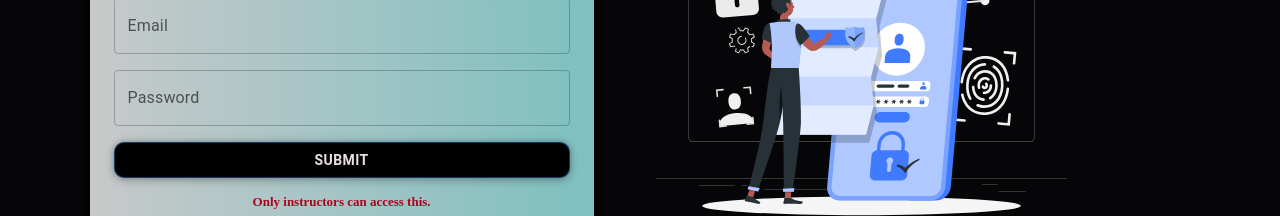
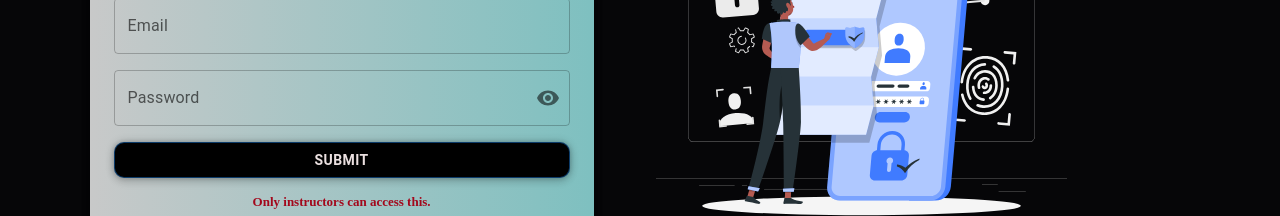
Before and after one commit to Muhammedrameesz/Ecommerce_NAC_frontend, a React (Create React App) app: page /instructer in a window 1280 px wide. Shown: the part 254-470 px from the top of the page. Built offline with nearby package versions, Linux system fonts and the light colour scheme; no server answers; what react-swipeable-views-utils would draw is missing.

Commit message:
final commit

```diff
--- a/src/Components/cards.jsx
+++ b/src/Components/cards.jsx
@@ -50,6 +50,7 @@ export default function CardsComponent() {
               alignItems:'center',
               justifyContent:'space-around',
               mb:{xs:5,md:0},
+              mr:{xs:4,md:1}
             }}>
               <Box
                 sx={{
--- a/src/Components/instructer/instructerLogon.jsx
+++ b/src/Components/instructer/instructerLogon.jsx
@@ -3,9 +3,11 @@ import { useForm } from "react-hook-form";
 import axios from "axios";
 import { toast } from "react-toastify";
 import { useNavigate } from "react-router-dom";
-import { Box, Button, Stack, TextField, Typography } from "@mui/material";
+import { Box, Button, Stack, TextField, Typography, IconButton, InputAdornment } from "@mui/material";
 import useInstructerAuthStore from "../../store/InstructerAuthStore";
 import LockIcon from "@mui/icons-material/Lock";
+import Visibility from "@mui/icons-material/Visibility";
+import VisibilityOff from "@mui/icons-material/VisibilityOff";
 import LoadingSpinner from "../../UI/loadinSpinner.jsx";
 import AuthSvg from "../../image/auth protect.svg";
 
@@ -14,6 +16,7 @@ export default function InstructerLogin() {
   const navigate = useNavigate();
   const { instructer } = useInstructerAuthStore();
   const [loading, setLoading] = useState(false);
+  const [showPassword, setShowPassword] = useState(false);
 
   const ondata = async (data) => {
     setLoading(true);
@@ -42,6 +45,8 @@ export default function InstructerLogin() {
     }
   };
 
+  const handleClickShowPassword = () => setShowPassword(!showPassword);
+
   const style = {
     color: "#ec2805",
     marginLeft: 10,
@@ -49,12 +54,12 @@ export default function InstructerLogin() {
 
   return (
     <>
-      <Box >
+      <Box>
         <form id="signUpForm" onSubmit={handleSubmit(ondata)}>
           <Box
               width={{ xs: "80%", sm: "80%", md: "80%" }}
-              mt={{xs:4,md:3,lg:3}}
-              ml={{ xs: "10%", sm: "8%", md: "7%" }}
+              mt={{ xs: 4, md: 3, lg: 3 }}
+              ml={{ xs: "10%", sm: "8%", md: "7%" }}  // Increase margin-left for xs and sm screens
               mr={{ xs: "5%", sm: "0", md: "2%" }}
           >
             <Stack
@@ -65,7 +70,7 @@ export default function InstructerLogin() {
             >
               <Stack
                 direction={"column"}
-                width={{ xs: "100%", sm: "80%", md: "50%" }}
+                width={{ xs: "100%", sm: "80%", md: "50%" }} // Set responsive width
                 spacing={2}
                 flex={1}
                 px={3}
@@ -119,12 +124,24 @@ export default function InstructerLogin() {
                   id="outlined-basic"
                   label="Password"
                   variant="outlined"
-                  type="password"
+                  type={showPassword ? "text" : "password"}
                   {...register("password", { required: true, minLength: 6 })}
                   error={Boolean(errors.password)}
                   helperText={
                     errors.password && errors.password.type === "minLength" && "Password must be at least 6 characters"
                   }
+                  InputProps={{
+                    endAdornment: (
+                      <InputAdornment position="end">
+                        <IconButton
+                          onClick={handleClickShowPassword}
+                          edge="end"
+                        >
+                          {showPassword ? <VisibilityOff /> : <Visibility />}
+                        </IconButton>
+                      </InputAdornment>
+                    ),
+                  }}
                 />
 
                 {errors.password && errors.password.type === "required" && (
--- a/src/Components/sampleapiHandler.jsx
+++ b/src/Components/sampleapiHandler.jsx
@@ -134,7 +134,7 @@ export default function SampleApiHandler() {
         >
           <Box
             width={"100%"}
-            maxWidth={{ xs: "95%", md: "90%" }}
+            maxWidth={{ xs: "92%", md: "90%" }}
             // mx="auto"
             // px={2}
           >
--- a/src/Pages/admin/adminProduct.jsx
+++ b/src/Pages/admin/adminProduct.jsx
@@ -16,6 +16,7 @@ import EditModal from "./modal/productModal.jsx";
 import Loading from "../../UI/loading.jsx";
 import ProductHook from "../../customHooks/productHook";
 import SearchBar from "../../UI/searchbarTwo.jsx";
+
 
 const StyledTableCell = styled(TableCell)(({ theme }) => ({
   [`&.${tableCellClasses.head}`]: {
--- a/src/Pages/admin/modal/productModal.jsx
+++ b/src/Pages/admin/modal/productModal.jsx
@@ -18,15 +18,16 @@ import { useForm } from "react-hook-form";
 import axios from "axios";
 import { toast } from "react-toastify";
 import { useState } from "react";
-import LoadingSpinner from "../../../UI/loadinSpinner.jsx"
+import LoadingSpinner from "../../../UI/loadinSpinner.jsx";
+import Close from "../../../image/Close_Icon_Dark-512.webp";
 
 const style = {
   position: "absolute",
   top: "50%",
   left: "50%",
   transform: "translate(-50%, -50%)",
-  width: 400, // Decreased width
-  bgcolor: "#141414", // White background
+  width:{xs:300,sm:350,md:400},
+  bgcolor: "#141414",
   color: "#fff",
   border: "2px solid #000",
   boxShadow: 24,
@@ -116,7 +117,7 @@ export default function BasicModal({ item, onProductUpdate }) {
     formData.append("price", data.price);
     formData.append("category", data.category);
     formData.append("description", data.description);
-    formData.append("productQuantity",data.productQuantity)
+    formData.append("productQuantity", data.productQuantity);
     if (data.image && data.image[0]) {
       formData.append("image", data.image[0]);
     }
@@ -160,6 +161,23 @@ export default function BasicModal({ item, onProductUpdate }) {
         aria-describedby="modal-modal-description"
       >
         <Box sx={style}>
+          <div
+            style={{
+              display: "flex",
+              justifyContent: "flex-end",
+            }}
+          >
+            <img
+              src={Close}
+              alt="close"
+              onClick={handleClose}
+              style={{
+                width: "30px",
+                height: "30px",
+                cursor: "pointer",
+              }}
+            />
+          </div>
           <Typography variant="h6" sx={{ mb: 2, color: "blue" }}>
             Edit Product
           </Typography>
@@ -204,7 +222,7 @@ export default function BasicModal({ item, onProductUpdate }) {
                 <span style={styles}>this is a required column</span>
               )}
               <TextField
-              fullWidth
+                fullWidth
                 sx={textFieldStyle}
                 id="price"
                 label="Price"
```
